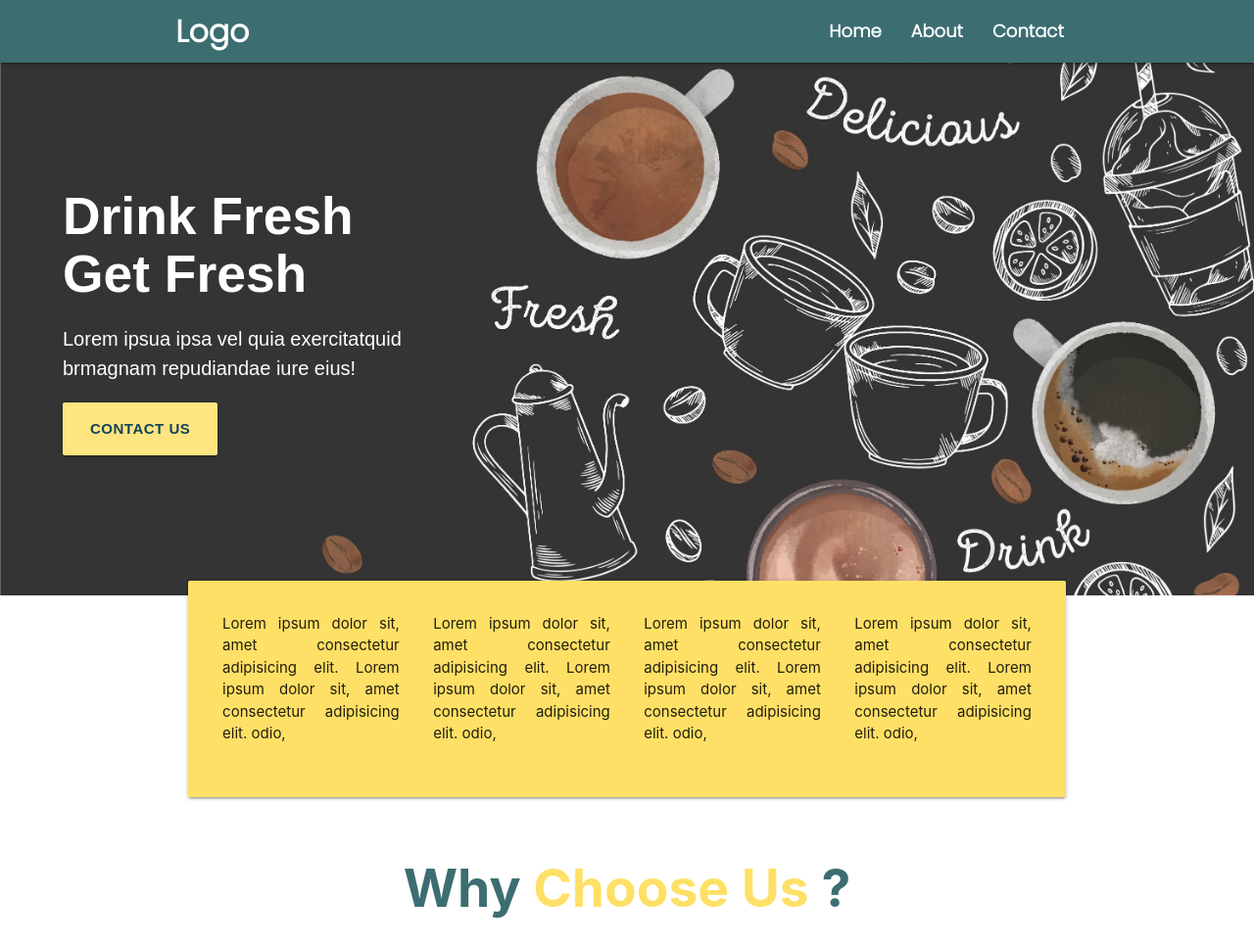
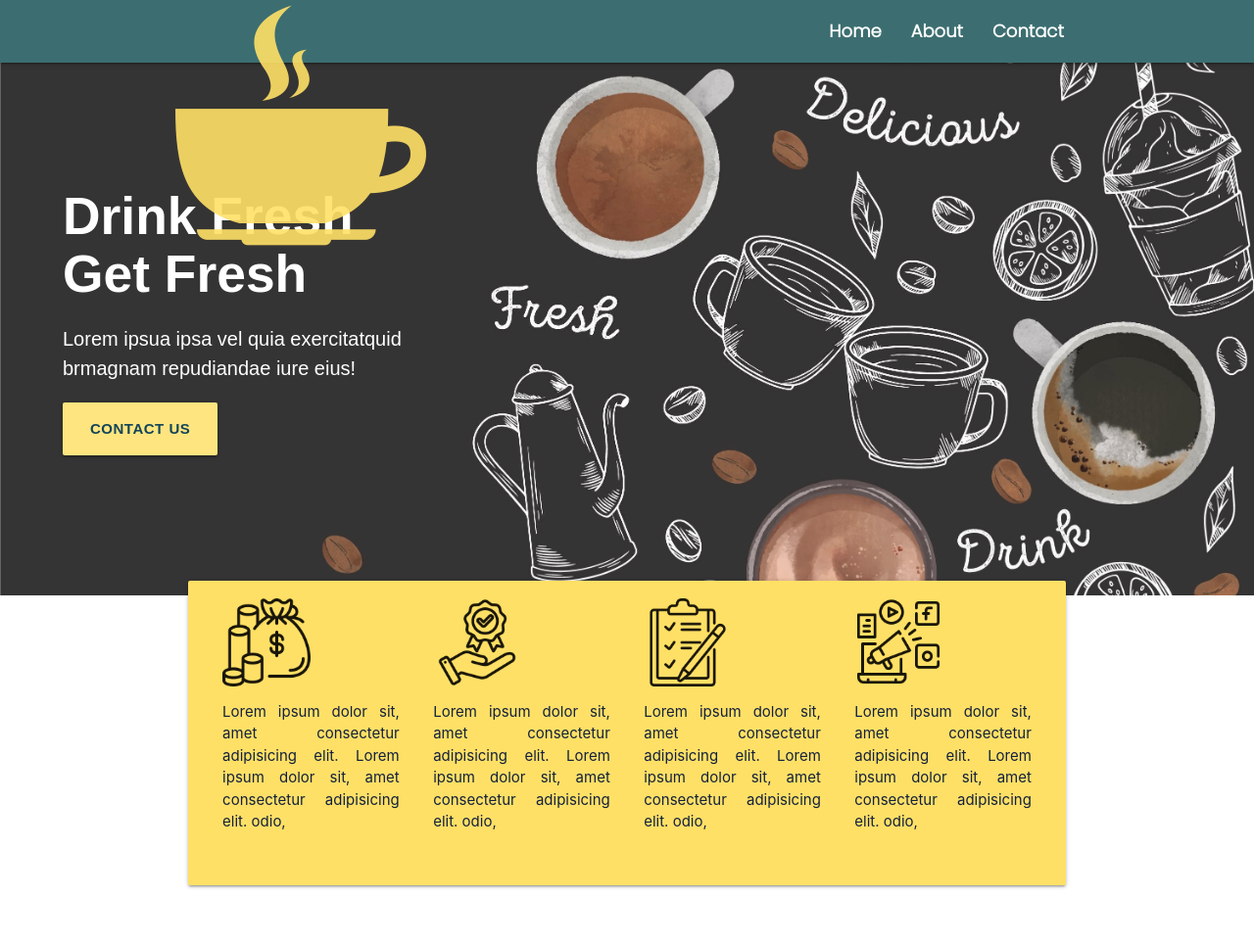
Before and after one commit to jayantibhandari/crud-operation, a PHP site: page /frontpage.php in a window 1280 px wide. Shown: the top 965 px of the page at 98% size. Run offline with PHP 8.4, Linux system fonts and the light colour scheme.

Commit message:
logo n icons added

```diff
--- a/assets/css/style.css
+++ b/assets/css/style.css
@@ -78,12 +78,17 @@ img {
 
 .card p{
     text-align: justify;
+    color: #14213d;
+    /* padding-top: ; */
 }
 
 .card img {
-  position: absolute;
-  top: 0;
-  height:100% ;
+  position: relative;
+  display: flex;
+  justify-content: center;
+  /* width: 20%; */
+  height:90px ;
+  /* background-color: #124559; */
 }
 #coff1 {
   width: 100%;
--- a/frontpage.php
+++ b/frontpage.php
@@ -14,11 +14,14 @@ include('partials/header.php');
   </div>
 
 </div>
+
+
 <div class="container">
 <div class="card" style="position : relative;
 background-color: #ffe066;">
   <div class="row">
      <div class="col s3" style="padding:0 2%;">
+     <img src="images/money-bag.png" alt="" srcset="">
         <p>Lorem ipsum dolor sit, amet consectetur adipisicing elit.
            Lorem ipsum dolor sit, amet consectetur adipisicing elit.
             odio,
@@ -27,12 +30,14 @@ background-color: #ffe066;">
      </div>
 
      <div class="col s3" style="padding:0 2%;">
+     <img src="images/quality-service.png" alt="" srcset="">
         <p>Lorem ipsum dolor sit, amet consectetur adipisicing elit.
            Lorem ipsum dolor sit, amet consectetur adipisicing elit.
             odio,
            </p>
      </div>
      <div class="col s3" style="padding:0 2%;">
+     <img src="images/task.png" alt="" srcset="">
         <p>Lorem ipsum dolor sit, amet consectetur adipisicing elit.
            Lorem ipsum dolor sit, amet consectetur adipisicing elit.
             odio,
@@ -40,6 +45,7 @@ background-color: #ffe066;">
 
      </div>
      <div class="col s3" style="padding:0 2%;">
+     <img src="images/bullhorn.png" alt="" srcset="">
         <p>Lorem ipsum dolor sit, amet consectetur adipisicing elit.
            Lorem ipsum dolor sit, amet consectetur adipisicing elit.
             odio,
--- a/navbar.php
+++ b/navbar.php
@@ -1,7 +1,7 @@
 <div class="navbar-fixed">
 <nav class="#3c6e71 ">
     <div class="nav-wrapper ">
-      <a href="frontpage.php" class="brand-logo">Logo</a>
+      <a href="frontpage.php" class="brand-logo"><img src="images/logo1.png" alt="" srcset=""></a>
       <ul id="nav-mobile" class="right hide-on-med-and-down">
         <li><a href="#home">Home</a></li>
         <li><a href="#about">About</a></li>
```
Also changed, not shown: images/bullhorn.png (added), images/logo.png (added), images/logo1.png (added), images/money-bag.png (added), images/quality-service.png (added), images/task.png (added).
